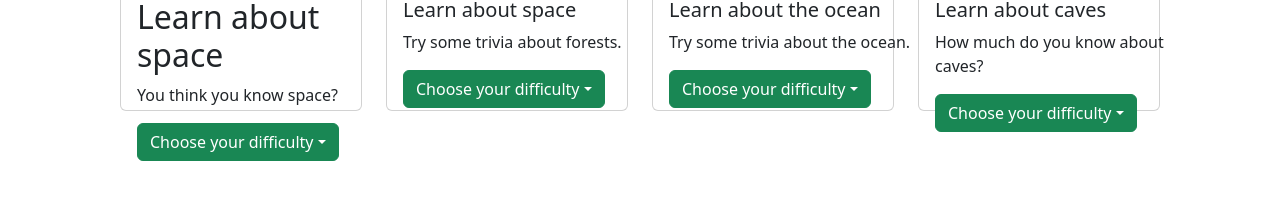
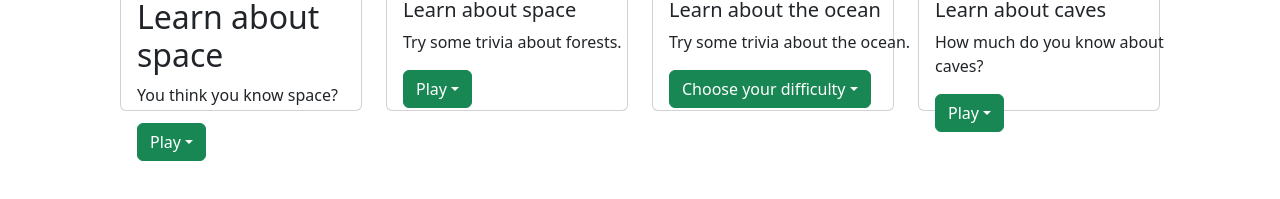
Before and after one commit to izzyp-13/RowdyHack2023, a Next.js app in the folder my-app/: page / in a window 1280 px wide. Shown: the part 593-792 px from the top of the page. Built offline with nearby package versions, Linux system fonts and the light colour scheme.

Commit message:
fix the difficulties

```diff
--- a/my-app/pages/index.js
+++ b/my-app/pages/index.js
@@ -46,13 +46,11 @@ export default function Home() {
                     </Card.Text>
                     <Dropdown>
                       <Dropdown.Toggle variant="success" id="dropdown-basic">
-                        Choose your difficulty
+                        Play
                       </Dropdown.Toggle>
 
                       <Dropdown.Menu>
-                        <Dropdown.Item href="#/action-1">Easy</Dropdown.Item>
-                        <Dropdown.Item href="#/action-2">Medium</Dropdown.Item>
-                        <Dropdown.Item href="#/action-3">Hard</Dropdown.Item>
+                        <Dropdown.Item href="#/action-1">Start game</Dropdown.Item>
                       </Dropdown.Menu>
                     </Dropdown>
                     </Card.Body>
@@ -69,13 +67,11 @@ export default function Home() {
                     </Card.Text>
                     <Dropdown>
                       <Dropdown.Toggle variant="success" id="dropdown-basic">
-                        Choose your difficulty
+                        Play
                       </Dropdown.Toggle>
 
                       <Dropdown.Menu>
-                        <Dropdown.Item href="#/action-1">Easy</Dropdown.Item>
-                        <Dropdown.Item href="#/action-2">Medium</Dropdown.Item>
-                        <Dropdown.Item href="#/action-3">Hard</Dropdown.Item>
+                        <Dropdown.Item href="#/action-1">Start game</Dropdown.Item>
                       </Dropdown.Menu>
                     </Dropdown>
                     </Card.Body>
@@ -116,13 +112,11 @@ export default function Home() {
                     </Card.Text>
                     <Dropdown>
                       <Dropdown.Toggle variant="success" id="dropdown-basic">
-                        Choose your difficulty
+                        Play
                       </Dropdown.Toggle>
 
                       <Dropdown.Menu>
-                        <Dropdown.Item href="#/action-1">Easy</Dropdown.Item>
-                        <Dropdown.Item href="#/action-2">Medium</Dropdown.Item>
-                        <Dropdown.Item href="#/action-3">Hard</Dropdown.Item>
+                        <Dropdown.Item href="#/action-1">Start game</Dropdown.Item>
                       </Dropdown.Menu>
                     </Dropdown>
                     </Card.Body>
```
